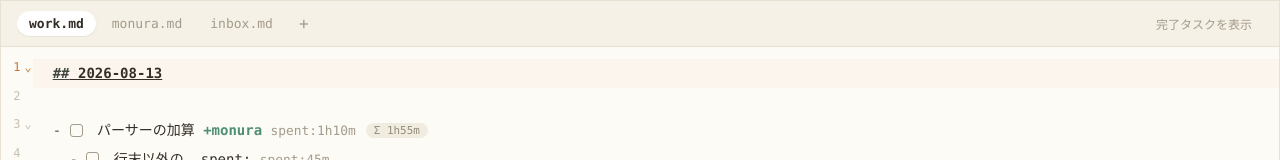
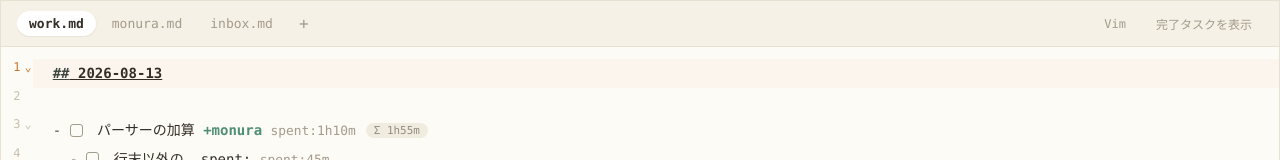
Before and after one commit to ellreka/monura, a React (Vite) app: page / in a window 1280 px wide. Shown: the top 160 px of the page. Built offline with nearby package versions, Linux system fonts and the light colour scheme.

Commit message:
feat: エディタにvimキーバインドを追加
@replit/codemirror-vimでvimキーバインドをトグル可能にする。
Compartmentでファイル切り替えなしに有効/無効を動的に切り替え、
現在のモード（NORMAL/INSERT等）をタブ横に表示する。

```diff
--- a/package.json
+++ b/package.json
@@ -20,6 +20,7 @@
     "@codemirror/state": "^6.7.1",
     "@codemirror/view": "^6.43.8",
     "@lezer/highlight": "^1.2.3",
+    "@replit/codemirror-vim": "^6.4.0",
     "@tauri-apps/api": "^2",
     "@tauri-apps/plugin-opener": "^2",
     "codemirror": "^6.0.2",
--- a/src/App.css
+++ b/src/App.css
@@ -108,6 +108,22 @@ button {
 .file-tab-add:disabled {
   opacity: 0.4;
   cursor: not-allowed;
+}
+
+.file-tabs-actions {
+  display: flex;
+  align-items: center;
+  gap: 8px;
+  flex: none;
+}
+
+.vim-status {
+  flex: none;
+  font-size: 11px;
+  font-weight: 600;
+  letter-spacing: 0.04em;
+  color: var(--project);
+  white-space: nowrap;
 }
 
 .show-completed-toggle {
--- a/src/App.tsx
+++ b/src/App.tsx
@@ -19,6 +19,8 @@ function App() {
   const [files, setFiles] = useState<SampleFile[]>(SAMPLE_FILES);
   const [activeIndex, setActiveIndex] = useState(0);
   const [showCompleted, setShowCompleted] = useState(false);
+  const [vimMode, setVimMode] = useState(false);
+  const [vimStatus, setVimStatus] = useState<string | null>(null);
   const [presetMinutes, setPresetMinutes] = useState<number>(TIMER_PRESETS[TIMER_PRESETS.length - 1]);
   const [timerState, setTimerState] = useState<TimerState>(() => createIdleTimer(presetMinutes));
   const [elapsedMs, setElapsedMs] = useState(0);
@@ -70,6 +72,12 @@ function App() {
     editorRef.current?.setShowCompleted(next);
   };
 
+  const handleToggleVimMode = () => {
+    const next = !vimMode;
+    setVimMode(next);
+    editorRef.current?.setVimMode(next);
+  };
+
   const handleStart = () => {
     const cursor = editorRef.current?.getCursorLine();
     if (!cursor) return;
@@ -110,6 +118,9 @@ function App() {
         disabled={isRunning}
         showCompleted={showCompleted}
         onToggleShowCompleted={handleToggleShowCompleted}
+        vimMode={vimMode}
+        onToggleVimMode={handleToggleVimMode}
+        vimStatus={vimMode ? vimStatus : null}
       />
       <div className="editor-area">
         <Editor
@@ -118,6 +129,8 @@ function App() {
           initialContent={activeFile.content}
           onChange={handleDocChange}
           onShowCompletedChange={setShowCompleted}
+          vimMode={vimMode}
+          onVimStatusChange={setVimStatus}
         />
       </div>
       <TimerBar
--- a/src/components/Editor.tsx
+++ b/src/components/Editor.tsx
@@ -1,7 +1,14 @@
 import { forwardRef, useEffect, useImperativeHandle, useRef } from "react";
 import { EditorState, MapMode } from "@codemirror/state";
 import { EditorView } from "@codemirror/view";
-import { createMonuraExtensions, setUiStateEffect, uiStateField, type EditorUiState } from "../editor";
+import { getCM, vim } from "@replit/codemirror-vim";
+import {
+  createMonuraExtensions,
+  setUiStateEffect,
+  uiStateField,
+  vimModeCompartment,
+  type EditorUiState,
+} from "../editor";
 import { addSpentToLine, computeTaskMeta } from "../parser";
 
 export interface CursorLineInfo {
@@ -21,27 +28,42 @@ export interface EditorHandle {
   updateDelta(label: string | null): void;
   stopTracking(elapsedMinutes: number): StopTrackingResult;
   setShowCompleted(show: boolean): void;
+  setVimMode(enabled: boolean): void;
 }
 
 interface EditorProps {
   initialContent: string;
   onChange: (text: string) => void;
   onShowCompletedChange?: (show: boolean) => void;
+  vimMode?: boolean;
+  onVimStatusChange?: (status: string | null) => void;
 }
 
 export const Editor = forwardRef<EditorHandle, EditorProps>(function Editor(
-  { initialContent, onChange, onShowCompletedChange },
+  { initialContent, onChange, onShowCompletedChange, vimMode = false, onVimStatusChange },
   ref,
 ) {
   const containerRef = useRef<HTMLDivElement | null>(null);
   const viewRef = useRef<EditorView | null>(null);
   const trackedAnchorRef = useRef<number | null>(null);
   const trackedSnapshotRef = useRef<{ text: string; projects: string[] } | null>(null);
+  const vimListenerCleanupRef = useRef<(() => void) | null>(null);
 
   const onChangeRef = useRef(onChange);
   onChangeRef.current = onChange;
   const onShowCompletedChangeRef = useRef(onShowCompletedChange);
   onShowCompletedChangeRef.current = onShowCompletedChange;
+  const onVimStatusChangeRef = useRef(onVimStatusChange);
+  onVimStatusChangeRef.current = onVimStatusChange;
+
+  function subscribeVimMode(view: EditorView): (() => void) | null {
+    const cm = getCM(view);
+    if (!cm) return null;
+    const handler = (e: { mode: string }) => onVimStatusChangeRef.current?.(e.mode);
+    cm.on("vim-mode-change", handler);
+    onVimStatusChangeRef.current?.(cm.state.vim?.mode ?? "normal");
+    return () => cm.off("vim-mode-change", handler);
+  }
 
   useEffect(() => {
     if (!containerRef.current) return;
@@ -53,6 +75,7 @@ export const Editor = forwardRef<EditorHandle, EditorProps>(function Editor(
           createMonuraExtensions({
             onDocChange: (text) => onChangeRef.current(text),
             onUiStateChange: (state: EditorUiState) => onShowCompletedChangeRef.current?.(state.showCompleted),
+            vimMode,
           }),
           // 計測中の行を、編集による位置ずれに追従させる（メモリ内のみの追跡。永続化しない）
           EditorView.updateListener.of((update) => {
@@ -70,8 +93,13 @@ export const Editor = forwardRef<EditorHandle, EditorProps>(function Editor(
       parent: containerRef.current,
     });
     viewRef.current = view;
+    if (vimMode) {
+      vimListenerCleanupRef.current = subscribeVimMode(view);
+    }
 
     return () => {
+      vimListenerCleanupRef.current?.();
+      vimListenerCleanupRef.current = null;
       view.destroy();
       viewRef.current = null;
     };
@@ -127,6 +155,19 @@ export const Editor = forwardRef<EditorHandle, EditorProps>(function Editor(
       setShowCompleted(show) {
         viewRef.current?.dispatch({ effects: setUiStateEffect.of({ showCompleted: show }) });
       },
+
+      setVimMode(enabled) {
+        const view = viewRef.current;
+        if (!view) return;
+        vimListenerCleanupRef.current?.();
+        vimListenerCleanupRef.current = null;
+        view.dispatch({ effects: vimModeCompartment.reconfigure(enabled ? [vim()] : []) });
+        if (enabled) {
+          vimListenerCleanupRef.current = subscribeVimMode(view);
+        } else {
+          onVimStatusChangeRef.current?.(null);
+        }
+      },
     }),
     [],
   );
--- a/src/components/FileTabs.tsx
+++ b/src/components/FileTabs.tsx
@@ -10,6 +10,9 @@ interface FileTabsProps {
   disabled: boolean;
   showCompleted: boolean;
   onToggleShowCompleted: () => void;
+  vimMode: boolean;
+  onToggleVimMode: () => void;
+  vimStatus: string | null;
 }
 
 export function FileTabs({
@@ -20,6 +23,9 @@ export function FileTabs({
   disabled,
   showCompleted,
   onToggleShowCompleted,
+  vimMode,
+  onToggleVimMode,
+  vimStatus,
 }: FileTabsProps) {
   return (
     <div className="file-tabs">
@@ -46,6 +52,15 @@ export function FileTabs({
           +
         </button>
       </div>
+      <div className="file-tabs-actions">
+        {vimStatus && <span className="vim-status">{vimStatus.toUpperCase()}</span>}
+        <button
+          type="button"
+          className={"show-completed-toggle" + (vimMode ? " is-active" : "")}
+          onClick={onToggleVimMode}
+        >
+          Vim
+        </button>
         <button
           type="button"
           className={"show-completed-toggle" + (showCompleted ? " is-active" : "")}
@@ -54,5 +69,6 @@ export function FileTabs({
           完了タスクを表示
         </button>
       </div>
+    </div>
   );
 }
--- a/src/editor/extensions.ts
+++ b/src/editor/extensions.ts
@@ -1,8 +1,10 @@
 import type { Extension } from "@codemirror/state";
+import { Compartment } from "@codemirror/state";
 import { markdown } from "@codemirror/lang-markdown";
 import { EditorView, keymap } from "@codemirror/view";
 import { indentWithTab } from "@codemirror/commands";
 import { basicSetup } from "codemirror";
+import { vim } from "@replit/codemirror-vim";
 import { activeLineField, taskDecorationsField } from "./taskDecorations";
 import { type EditorUiState, uiStateField } from "./uiState";
 import { editorTheme } from "./theme";
@@ -10,10 +12,15 @@ import { editorTheme } from "./theme";
 export interface CreateMonuraExtensionsOptions {
   onDocChange?: (text: string) => void;
   onUiStateChange?: (state: EditorUiState) => void;
+  vimMode?: boolean;
 }
+
+export const vimModeCompartment = new Compartment();
 
 export function createMonuraExtensions(options: CreateMonuraExtensionsOptions = {}): Extension[] {
   return [
+    // vimはbasicSetup由来のキーマップより先に効かせる必要がある
+    vimModeCompartment.of(options.vimMode ? [vim()] : []),
     basicSetup,
     keymap.of([indentWithTab]),
     markdown(),
--- a/src/editor/index.ts
+++ b/src/editor/index.ts
@@ -1,2 +1,8 @@
-export { createMonuraExtensions, setUiStateEffect, uiStateField, DEFAULT_UI_STATE } from "./extensions";
+export {
+  createMonuraExtensions,
+  setUiStateEffect,
+  uiStateField,
+  vimModeCompartment,
+  DEFAULT_UI_STATE,
+} from "./extensions";
 export type { CreateMonuraExtensionsOptions, EditorUiState } from "./extensions";
```
Also changed, not shown: 1 other file (tests, documents, lock files or other folders). Lines whose indentation alone changed are shown as unchanged.
